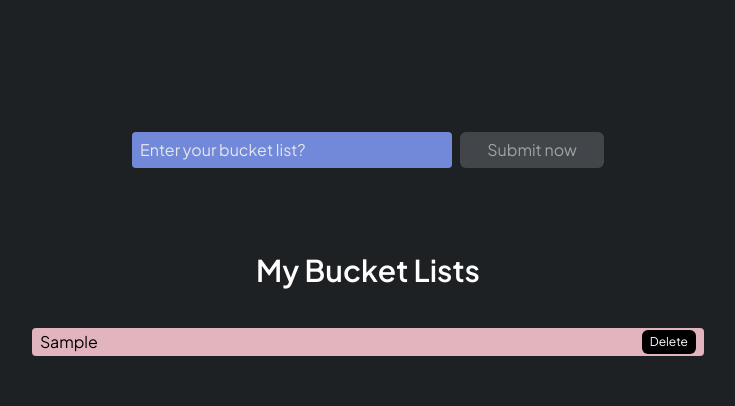
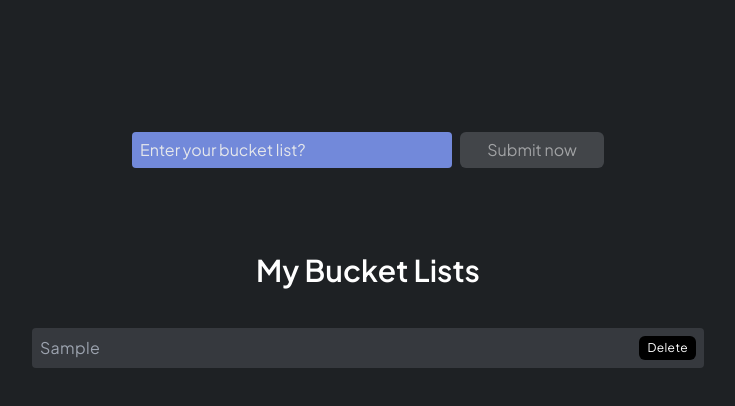
Before and after one commit to mshajid/cyberdude-challenges, a React (Vite) app in the folder javascript/03-react-js/07-my-bucket-lists/: page / in a window 1280 px wide. Both pictures are taken after typing "Sample" into the empty fields and a click on the button "Submit now". Shown: the top 406 px of the page, without its empty margins (272-1007 px from the left). Built offline with nearby package versions, Linux system fonts and the light colour scheme.

Commit message:
feat: changed the UI of lists

```diff
--- a/javascript/03-react-js/07-my-bucket-lists/src/Components/MainForm.jsx
+++ b/javascript/03-react-js/07-my-bucket-lists/src/Components/MainForm.jsx
@@ -30,13 +30,13 @@ const MainForm = () => {
   const finalOutput = value.map((data, index) => {
     return (
       <li
-        className="flex items-center justify-between bg-[#E2B4BD] my-2 px-2 py-0.5 rounded"
+        className="flex items-center justify-between bg-[#36393e] my-2 px-2 py-2 text-gray-400 text-[16px] tracking-wide rounded hover:bg-[#282b30] hover:text-white transition-all"
         key={index}
       >
         {data.bucketList}
         <span
           onClick={() => handleDelete(data)}
-          className="bg-black text-white px-2 text-xs rounded-md py-1 hover:bg-gray-300 hover:text-black cursor-pointer"
+          className="bg-black text-white px-2 text-xs rounded-md py-1 hover:bg-rose-300 hover:text-black cursor-pointer transition-all"
         >
           Delete
         </span>
@@ -58,10 +58,12 @@ const MainForm = () => {
             name="bucketList"
             placeholder={"Enter your bucket list?"}
             register={register("bucketList", {
-              required: "Bucket lists cannot be empty, Instead add one you like to achieve this year! 😁",
+              required:
+                "Bucket lists cannot be empty, Instead add one you like to achieve this year! 😁",
               minLength: {
                 value: 5,
-                message: "Enter a valid bucket list not trash, Atleast 5 characters or more!",
+                message:
+                  "Enter a valid bucket list not trash, Atleast 5 characters or more!",
               },
             })}
           />
@@ -73,7 +75,9 @@ const MainForm = () => {
           </div>
         )}
         <div>
-          <h2 className="text-3xl text-center mt-20 mb-10 font-semibold text-white">My Bucket Lists</h2>
+          <h2 className="text-3xl text-center mt-20 mb-10 font-semibold text-white">
+            My Bucket Lists
+          </h2>
           <ul>{finalOutput}</ul>
         </div>
       </div>
```
